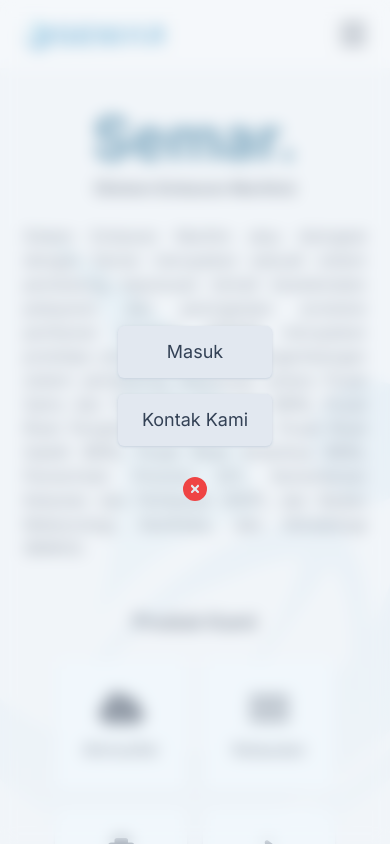
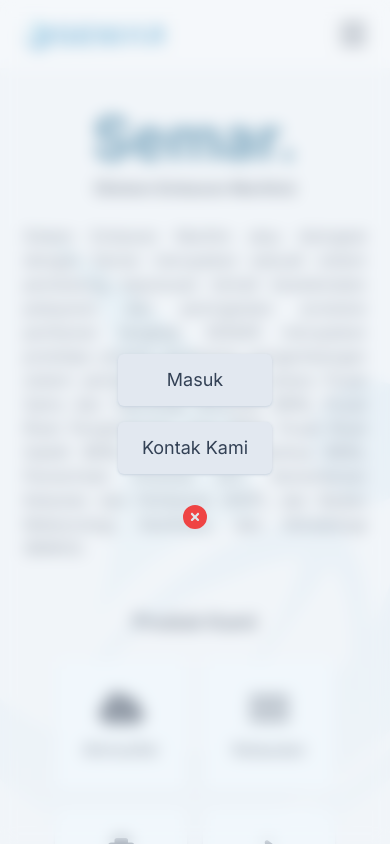
Before and after one commit to syahdaromansyah/sistem-embaran-maritim-v5, a React (Vite) app: page / in a window 390 px wide. Both pictures are taken after a click on the button "Buka navigasi menu". Shown: the top 844 px of the page. Built offline with nearby package versions, Linux system fonts and the light colour scheme.

Commit message:
fix: fix nav menu mobile position

```diff
--- a/src/components/semar-page-nav/NavMenuMobile.tsx
+++ b/src/components/semar-page-nav/NavMenuMobile.tsx
@@ -38,7 +38,7 @@ export default function SemarPageNavMobile({
       className="fixed top-0 left-0 z-20 hidden h-screen w-full scale-95 bg-slate-100/50 opacity-0 backdrop-blur transition duration-300"
     >
       <div className="flex h-full w-full items-center justify-center">
-        <ul className="text-center">
+        <ul className="pt-14 text-center">
           <li className="mb-4">
             <Link
               to="/login"
```
